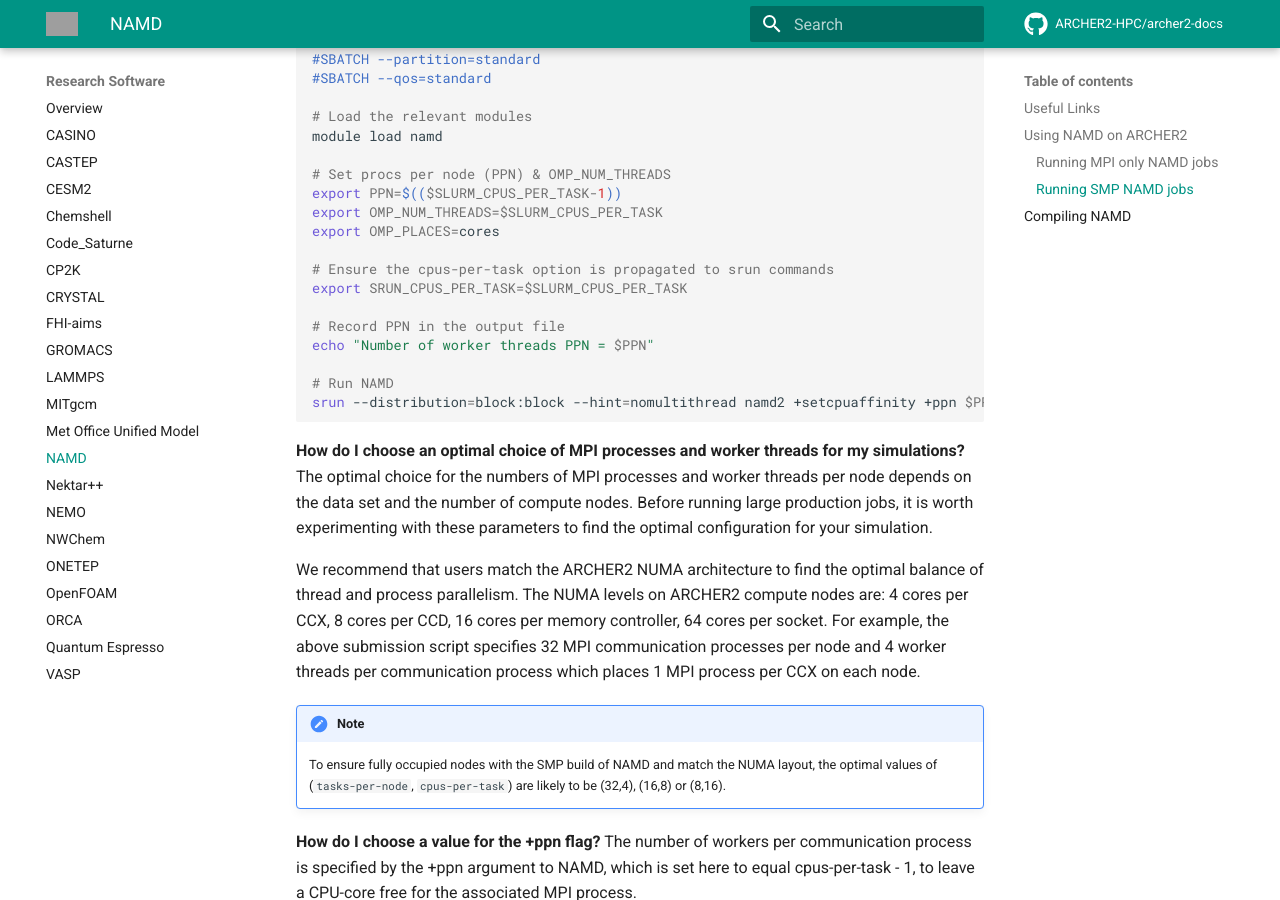
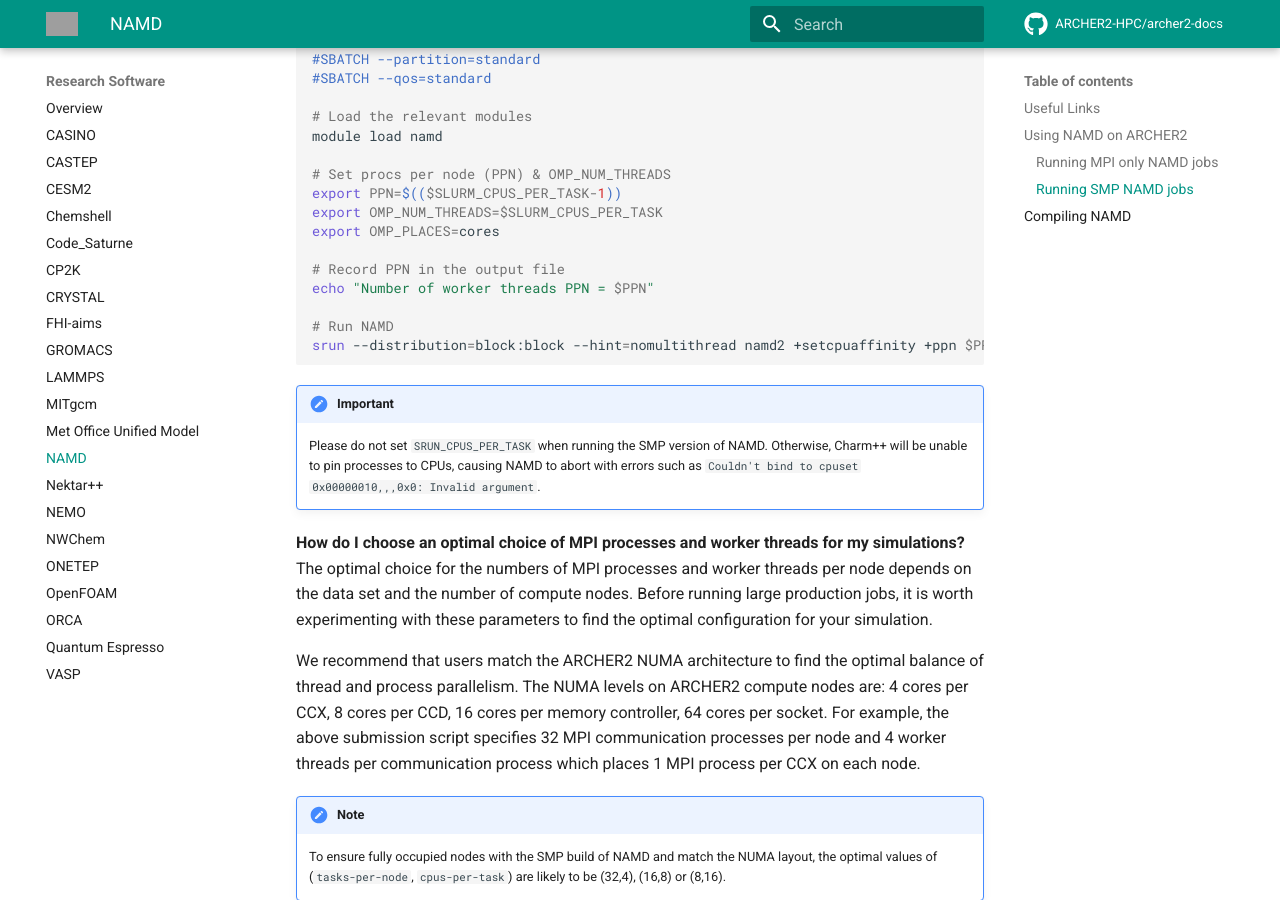
Before and after one commit to ARCHER2-HPC/archer2-docs, an MkDocs documentation site: the page built from docs/research-software/namd.md, in a window 1280 px wide and 900 px high, scrolled down 1958 px. Built offline with MkDocs 1.6.1 and Material for MkDocs 9.7.7, drawn with Linux system fonts in a browser that asks for light colours; comment, search, counter and statistics services are not loaded; grey boxes are pictures that could not be loaded.

Commit message:
SMP NAMD jobs must not set SRUN_CPUS_PER_TASK.

````diff
--- a/docs/research-software/namd.md
+++ b/docs/research-software/namd.md
@@ -97,15 +97,17 @@
 export OMP_NUM_THREADS=$SLURM_CPUS_PER_TASK
 export OMP_PLACES=cores
 
-# Ensure the cpus-per-task option is propagated to srun commands
-export SRUN_CPUS_PER_TASK=$SLURM_CPUS_PER_TASK
-
 # Record PPN in the output file
 echo "Number of worker threads PPN = $PPN"
 
 # Run NAMD
 srun --distribution=block:block --hint=nomultithread namd2 +setcpuaffinity +ppn $PPN input.namd
 ```
+
+!!! important
+    Please do not set `SRUN_CPUS_PER_TASK` when running the SMP version of NAMD.
+    Otherwise, Charm++ will be unable to pin processes to CPUs, causing NAMD to abort
+    with errors such as `Couldn't bind to cpuset 0x00000010,,,0x0: Invalid argument`.
 
 **How do I choose an optimal choice of MPI processes and worker threads for my simulations?**
 The optimal choice for the numbers of MPI processes and worker threads
````
